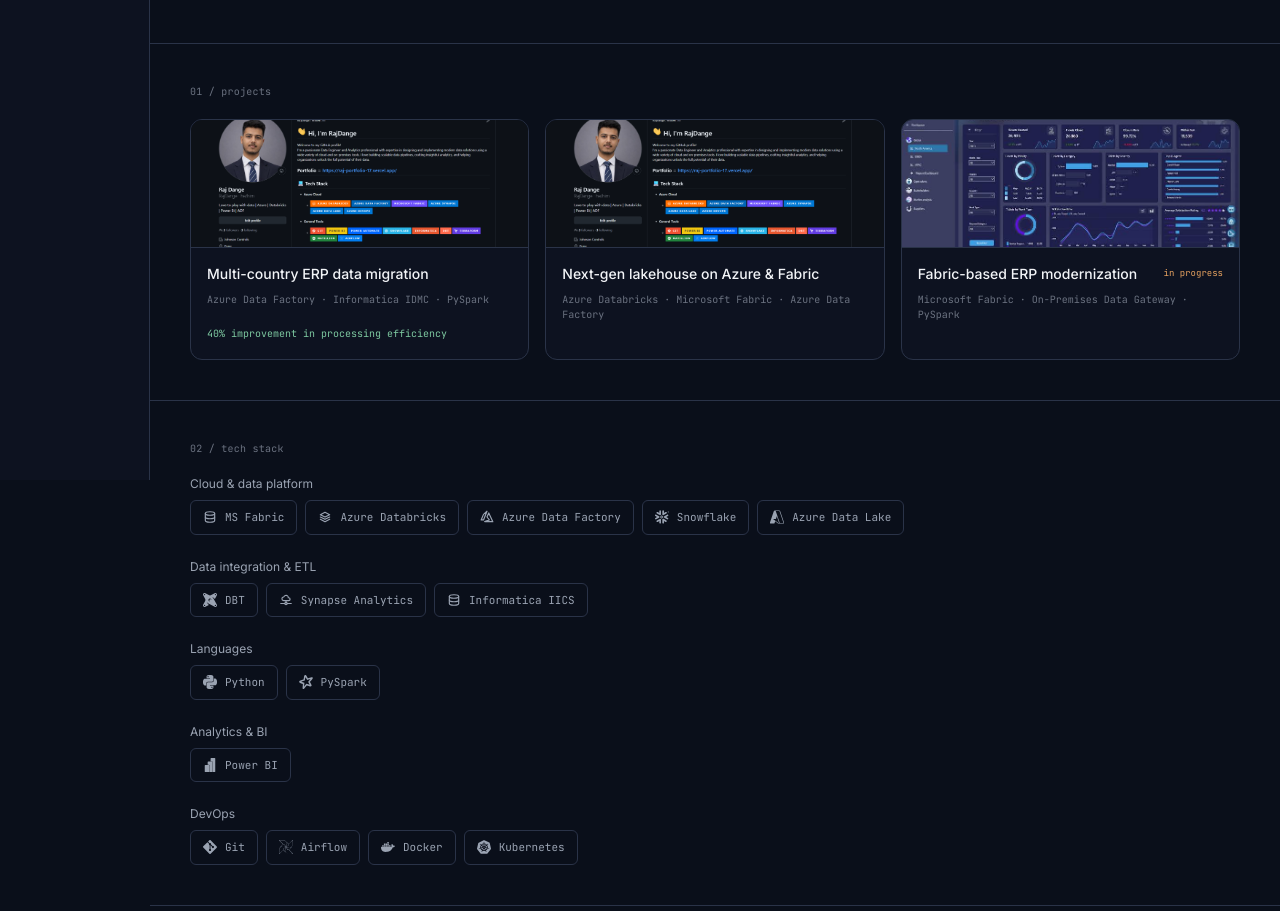
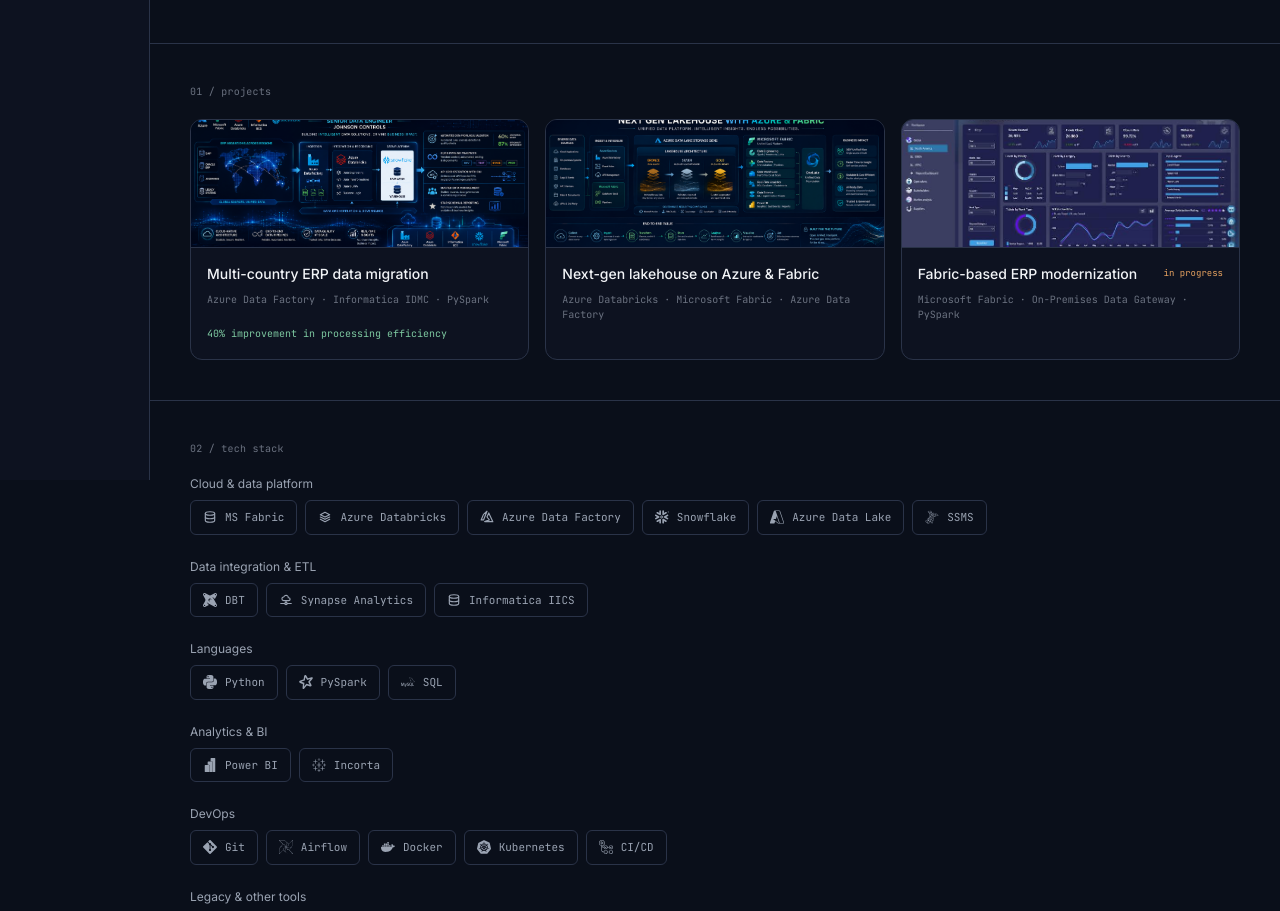
Before and after one commit to RajDange/Raj_Portfolio, a Next.js app: page / in a window 1280 px wide. Shown: the part 320-1231 px from the top of the page. Built offline with nearby package versions, Linux system fonts and the light colour scheme.

Commit message:
initial portfolio

```diff
--- a/data/projects.ts
+++ b/data/projects.ts
@@ -21,17 +21,17 @@
     summary:
       "Led ERP data migration across Austria, Switzerland, the Netherlands, and North America into Oracle Fusion.",
     status: "shipped",
-    thumbnail: "/images/projects/lakehouse-thumb.png", // TODO: replace with real screenshot
+    thumbnail: "/images/projects/Multi-country ERP data migration.png", // TODO: replace with real screenshot
     stack: ["Azure Data Factory", "Informatica IDMC", "PySpark", "SQL", "Power BI"],
     metric: "40% improvement in processing efficiency",
     sections: [
       {
         heading: "Business problem",
-        body: "TODO — replace with the real business driver for this migration (e.g. what system was being replaced, why, and what would have broken if it wasn't done).",
+        body: "Business was modernizing its ERP system and needed to migrate historical data from multiple legacy systems into Oracle Fusion, while ensuring data quality, compliance, and minimal downtime.",
       },
       {
         heading: "Functional requirements",
-        body: "TODO — what the pipeline had to do end to end (source systems, transformations, target loads, reconciliation).",
+        body: "Legacy ERP systems are not suitable for modern growth and analytics. The migration needed to ensure data integrity, support multiple countries' data, and provide a framework for future migrations.",
       },
       {
         heading: "Non-functional requirements",
@@ -47,7 +47,7 @@
       },
       {
         heading: "Technology stack",
-        body: "Azure Data Factory, Informatica IDMC (CAI, CDI, CDQ), PySpark, SQL, Power BI.",
+        body: "Azure Data Factory, Informatica IDMC (CAI, CDI, CDQ), PySpark, SQL, SSMS, Power BI.",
       },
       {
         heading: "Data flow",
--- a/data/techstack.ts
+++ b/data/techstack.ts
@@ -9,6 +9,12 @@
   SiSnowflake,
   SiPowerbi,
   SiMicrosoftazure,
+  SiMysql,
+  SiTableau,
+  SiGithubactions,
+  SiMicrosoftsqlserver,
+  SiCloudways,
+  SiMicrosoftvisio,
 } from "react-icons/si";
 import { TbDatabase, TbBrandAzure, TbStack2, TbCloudDataConnection } from "react-icons/tb";
 import type { IconType } from "react-icons";
@@ -27,6 +33,7 @@
       { name: "Azure Data Factory", icon: TbBrandAzure },
       { name: "Snowflake", icon: SiSnowflake },
       { name: "Azure Data Lake", icon: SiMicrosoftazure },
+      { name: "SSMS", icon: SiMicrosoftsqlserver },
     ],
   },
   {
@@ -42,11 +49,14 @@
     items: [
       { name: "Python", icon: SiPython },
       { name: "PySpark", icon: SiApachespark },
+      { name: "SQL", icon: SiMysql },
     ],
   },
   {
     label: "Analytics & BI",
-    items: [{ name: "Power BI", icon: SiPowerbi }],
+    items: [{ name: "Power BI", icon: SiPowerbi },
+      { name: "Incorta", icon: SiTableau }
+    ],
   },
   {
     label: "DevOps",
@@ -55,6 +65,14 @@
       { name: "Airflow", icon: SiApacheairflow },
       { name: "Docker", icon: SiDocker },
       { name: "Kubernetes", icon: SiKubernetes },
+      { name: "CI/CD", icon: SiGithubactions },
+    ],
+  },
+  {
+    label: "Legacy & other tools",
+    items: [
+      { name: "Gateway", icon: SiCloudways },
+      { name: "Visio", icon: SiMicrosoftvisio },
     ],
   },
 ];
```
Also changed, not shown: public/images/projects/Multi-country ERP data migration.png (added), public/images/projects/lakehouse-thumb.png.
